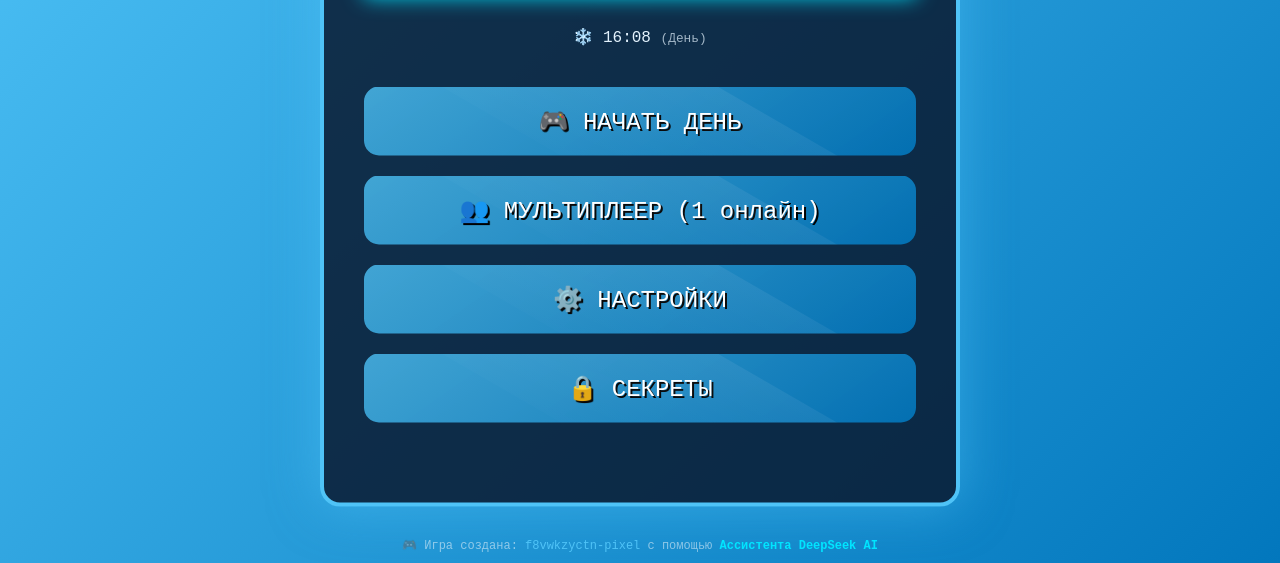
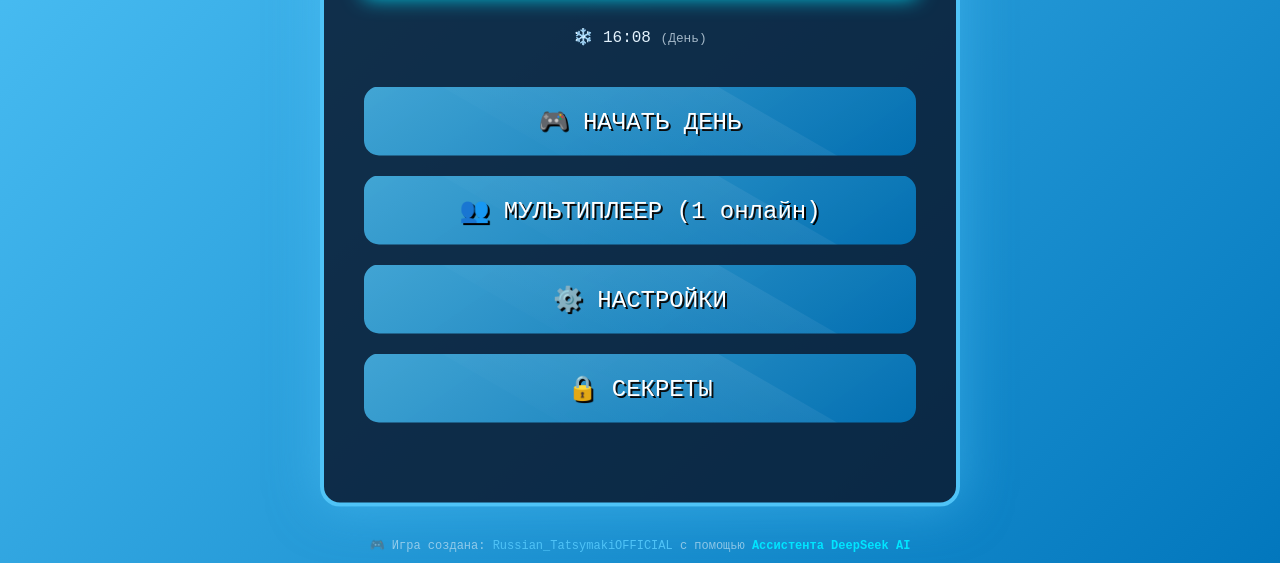
Before and after one commit to f8vwkzyctn-pixel/ice_battle_roguelike, a website: page index.html in a window 1280 px wide. Shown: the part 237-800 px from the top of the page. Drawn offline with Linux system fonts and the light colour scheme; files whose address does not match are found by name.

Commit message:
Update index.html

```diff
--- a/index.html
+++ b/index.html
@@ -351,7 +351,7 @@
 ">
     🎮 Игра создана:
     <a href="https://github.com/f8vwkzyctn-pixel" style="color: #4fc3f7; text-decoration: none;">
-        f8vwkzyctn-pixel
+        Russian_TatsymakiOFFICIAL
     </a>
     с помощью
     <span style="color: #00e5ff; font-weight: bold;">Ассистента DeepSeek AI</span>
```
